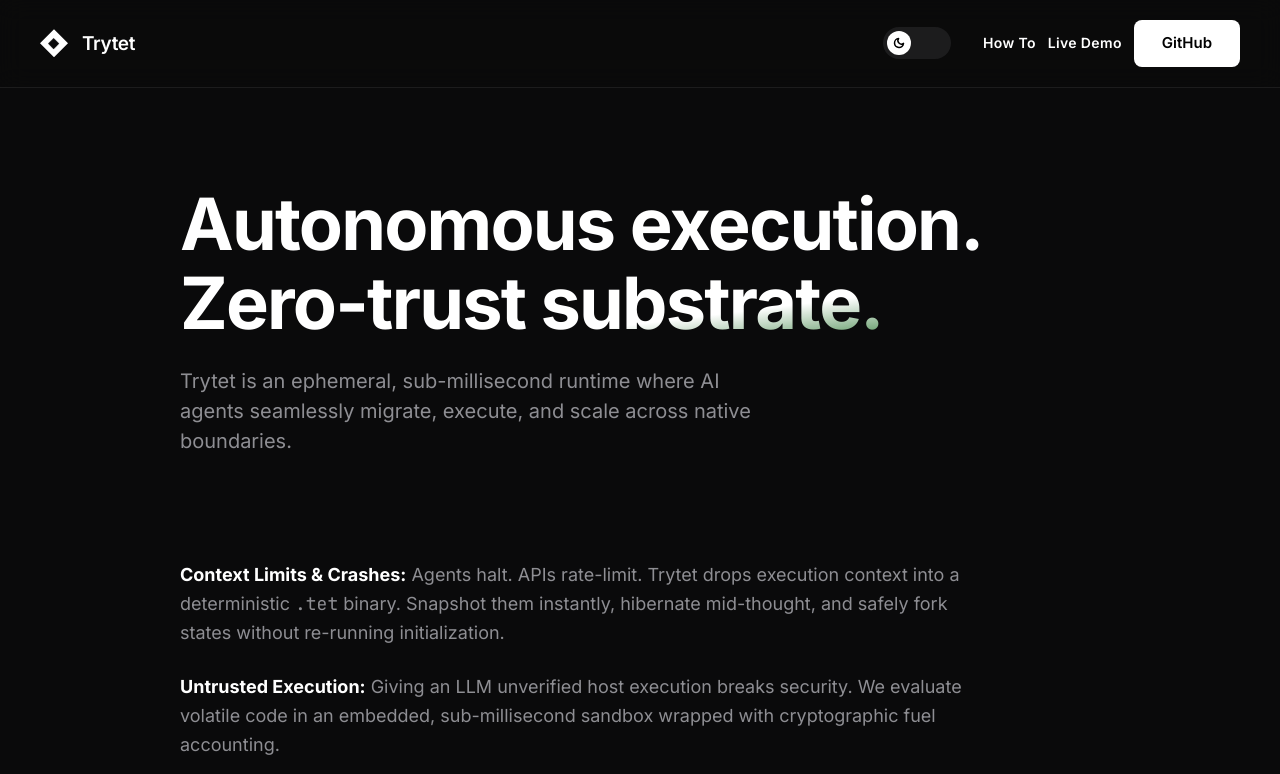
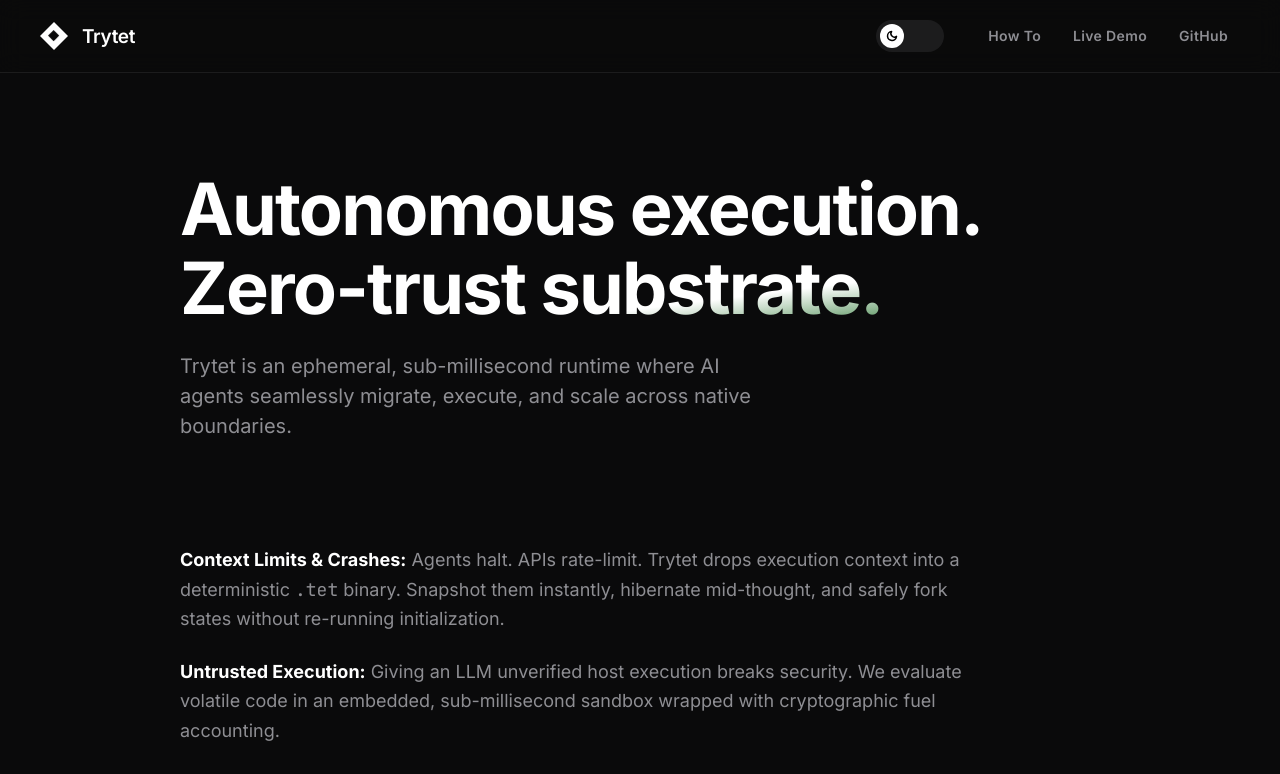
Before and after one commit to bneb/trytet, a Next.js app in the folder playground/: page / in a window 1280 px wide. Shown: the top 774 px of the page. Built offline with nearby package versions, Linux system fonts and the light colour scheme.

Commit message:
feat(ui): add home link to wordmark and subtle button hover states

```diff
--- a/playground/src/components/Navbar.tsx
+++ b/playground/src/components/Navbar.tsx
@@ -18,13 +18,13 @@
 
   return (
     <nav className="sticky top-0 z-[100] backdrop-blur-md bg-[var(--nav-bg)] px-5 md:px-10 py-5 flex justify-between items-center border-b border-[var(--card-border)] transition-colors duration-400">
-      <div className="trytet-logo-container">
+      <Link href="/" className="trytet-logo-container">
           <div className="trytet-sigil">
               <div className="trytet-substrate"></div>
               <div className="trytet-core"></div>
           </div>
           <h1 className="trytet-wordmark">Trytet</h1>
-      </div>
+      </Link>
 
       <div className="flex items-center gap-4 md:gap-8">
         <div
@@ -55,15 +55,15 @@
           {/* Invisible spacer to reserve width during the slide */}
           <div className="w-6 h-6 shrink-0" />
         </div>
-        <div className="flex items-center gap-3">
-          <Link href="/how-to" className="text-sm font-semibold tracking-wide hover:text-[var(--text-sub)] transition-colors">
+        <div className="flex items-center gap-1 md:gap-2">
+          <Link href="/how-to" className="text-sm font-semibold tracking-wide text-[var(--text-sub)] px-3 py-1.5 rounded-md hover:bg-[var(--card-border)] hover:text-[var(--text-main)] transition-colors">
             How To
           </Link>
-          <Link href="/web-demo" className="text-sm font-semibold tracking-wide hover:text-[var(--text-sub)] transition-colors">
+          <Link href="/web-demo" className="text-sm font-semibold tracking-wide text-[var(--text-sub)] px-3 py-1.5 rounded-md hover:bg-[var(--card-border)] hover:text-[var(--text-main)] transition-colors">
             Live Demo
           </Link>
-          <a href="https://github.com/bneb/trytet" target="_blank" rel="noreferrer">
-            <button className="btn">GitHub</button>
+          <a href="https://github.com/bneb/trytet" target="_blank" rel="noreferrer" className="text-sm font-semibold tracking-wide text-[var(--text-sub)] px-3 py-1.5 rounded-md hover:bg-[var(--card-border)] hover:text-[var(--text-main)] transition-colors">
+            GitHub
           </a>
         </div>
       </div>
```
